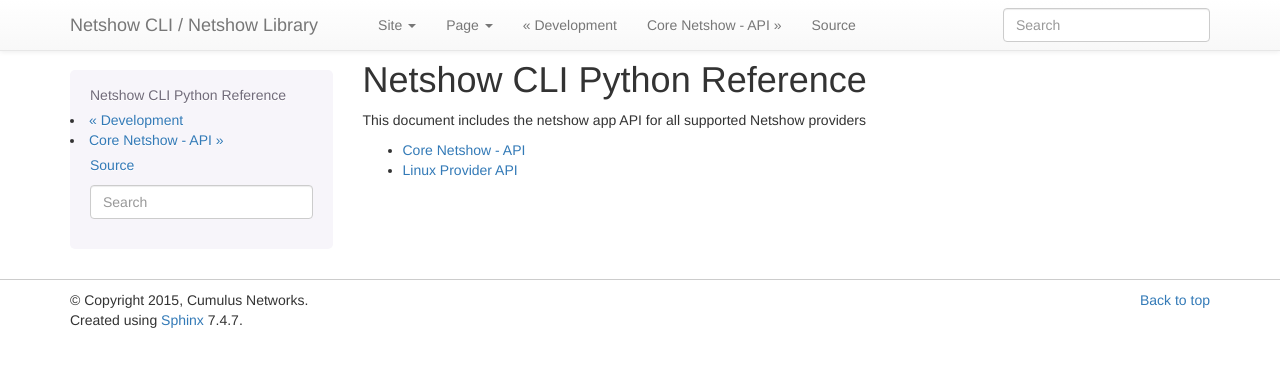
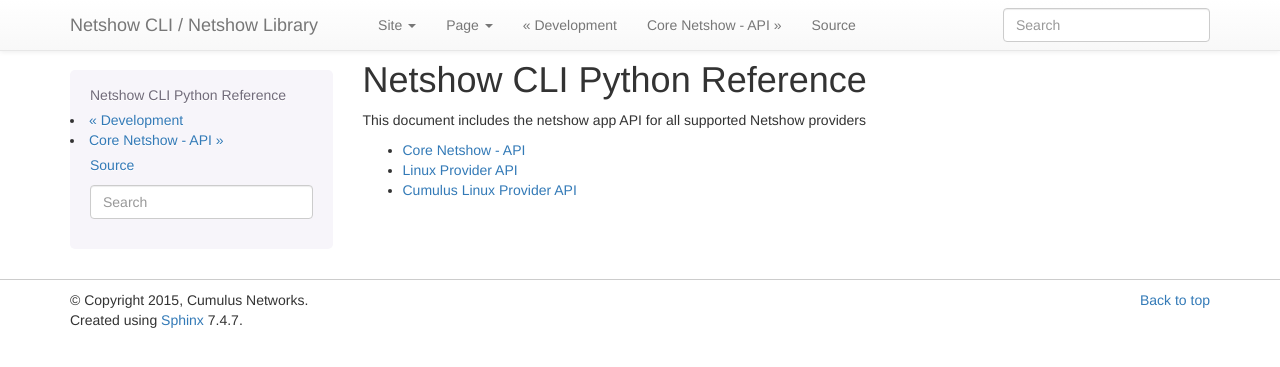
Before and after one commit to linuxsimba/netshow-core, a Sphinx documentation site: the page built from docs/source/api-netshow.rst, in a window 1280 px wide. Shown: the top 367 px of the page. Built offline with Sphinx 7.4.7, drawn with Linux system fonts in a browser that asks for light colours; pages that are not in the unit, such as notebooks, are missing from menus; the version number could not be read and is left out.

Commit message:
update docs

```diff
--- a/docs/source/api-netshow-lib.rst
+++ b/docs/source/api-netshow-lib.rst
@@ -9,3 +9,4 @@
 .. toctree::
   netshowlib.rst
   Linux Provider API <http://netshow-linux.readthedocs.org/en/latest/netshowlib.html>
+  Cumulus Linux Provider API <http://netshow-cumulus.readthedocs.org/en/latest/netshowlib.cumulus.html>
--- a/docs/source/api-netshow.rst
+++ b/docs/source/api-netshow.rst
@@ -6,3 +6,4 @@
 .. toctree::
   netshow.rst
   Linux Provider API <http://netshow-linux.readthedocs.org/en/latest/netshow.html>
+  Cumulus Linux Provider API <http://netshow-cumulus.readthedocs.org/en/latest/netshow.cumulus.html>
```
